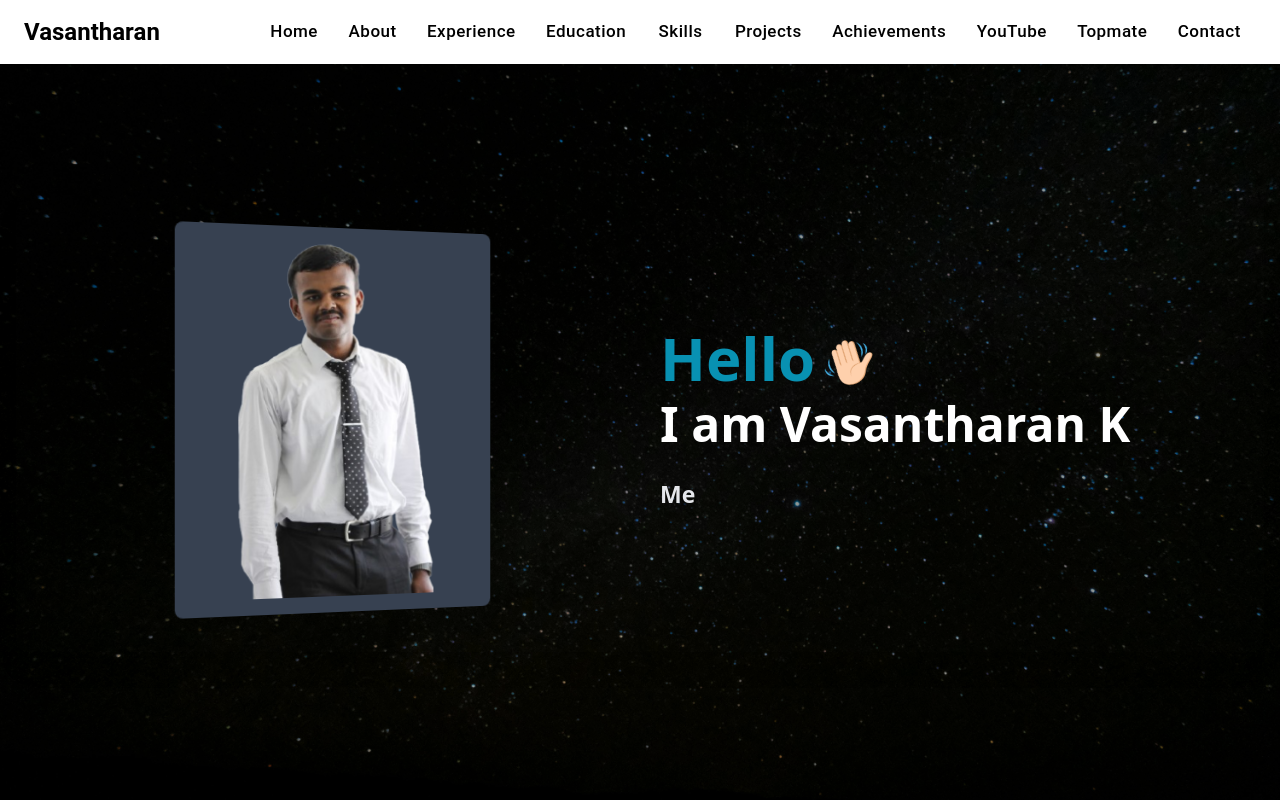
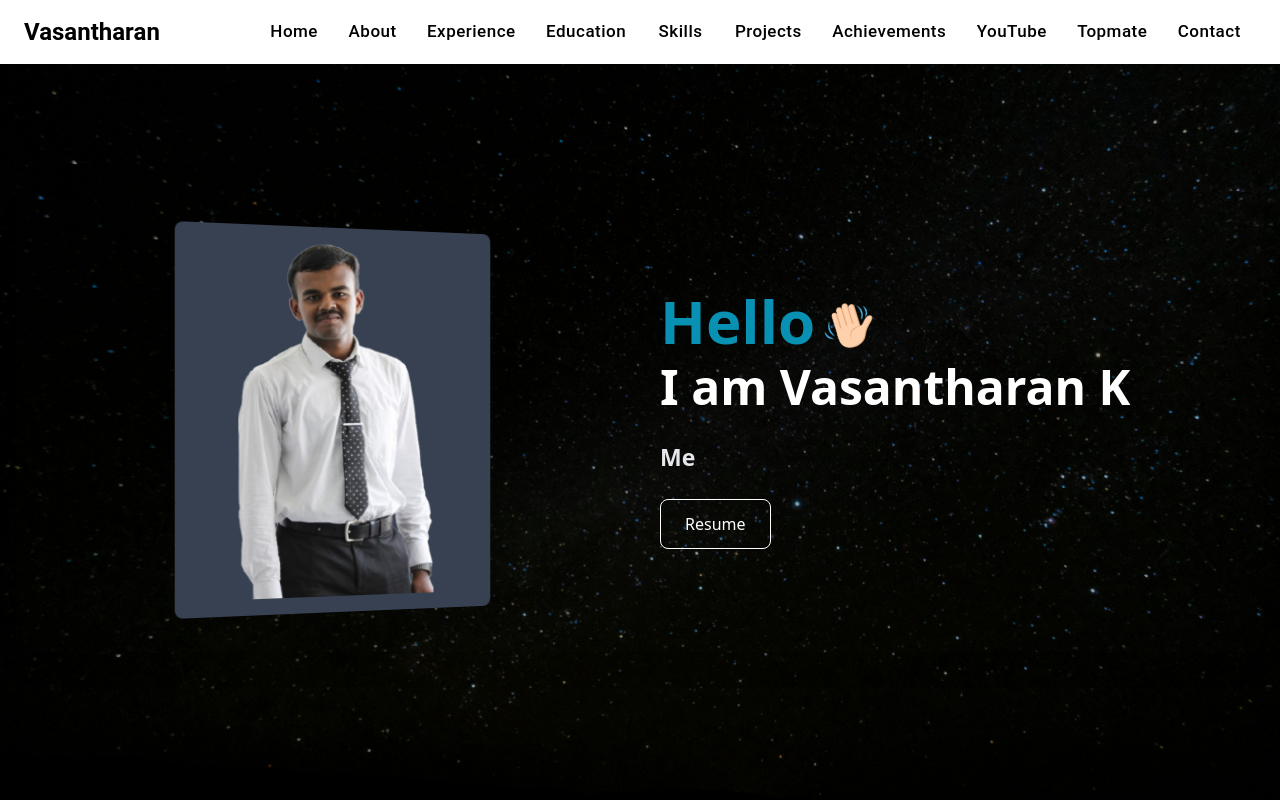
Before and after one commit to vasantharan/portfolio, a React (Create React App) app: page / in a window 1280 px wide. Shown: the top 800 px of the page. Built offline with nearby package versions, Linux system fonts and the light colour scheme.

Commit message:
Portfolio version 0.1.9
Resume download option added

```diff
--- a/src/components/Hero.jsx
+++ b/src/components/Hero.jsx
@@ -3,6 +3,7 @@ import { motion, useAnimation, useInView } from "framer-motion";
 import { TypeAnimation } from "react-type-animation";
 import intro from "../assets/photos/intro.png";
 import hi from "../assets/logo/hi.png";
+import resume from "../assets/resume/Resume - Vasantharan.pdf";
 
 const Hero = () => {
     const imageRef = useRef(null);
@@ -95,6 +96,17 @@ const Hero = () => {
                     style={{ fontSize: "23px" }}
                 />
                 </h3>
+                <div className="mt-6">
+                    <a
+                        href={resume}
+                        download="Vasantharan_Resume.pdf"
+                        className="inline-flex items-center gap-2 px-6 py-3 text-white border border-white rounded-lg
+               hover:text-[#3182ce] hover:border-[#3182ce]
+               transition-colors duration-300 ease-in-out"
+                    >
+                        Resume
+                    </a>
+                </div>
             </div>
             </motion.div>
         </div>
```
Also changed, not shown: src/App.js (line endings or trailing spaces), 1 other file (tests, documents, lock files or other folders).
